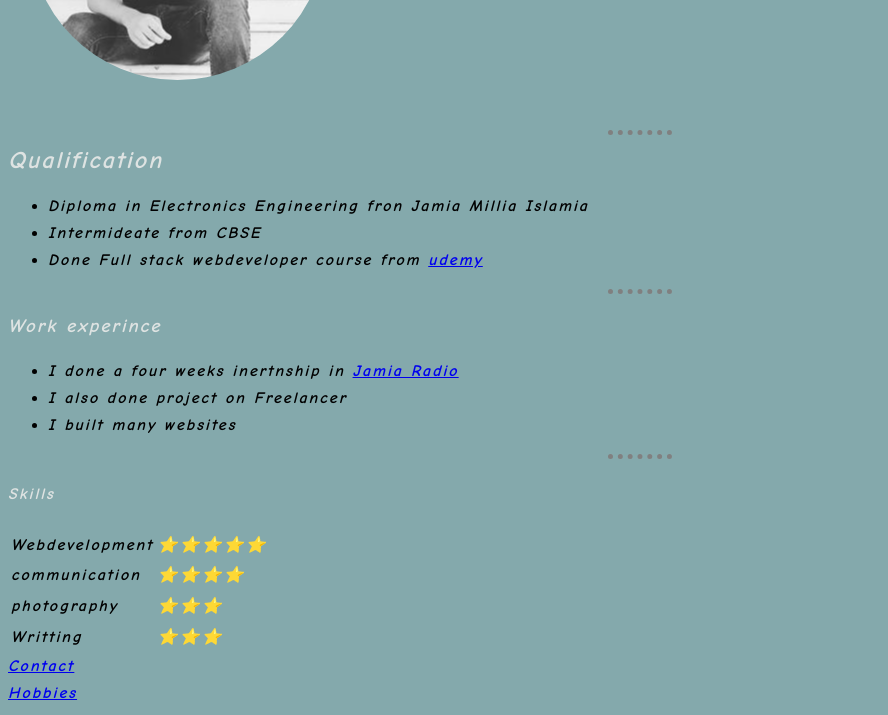
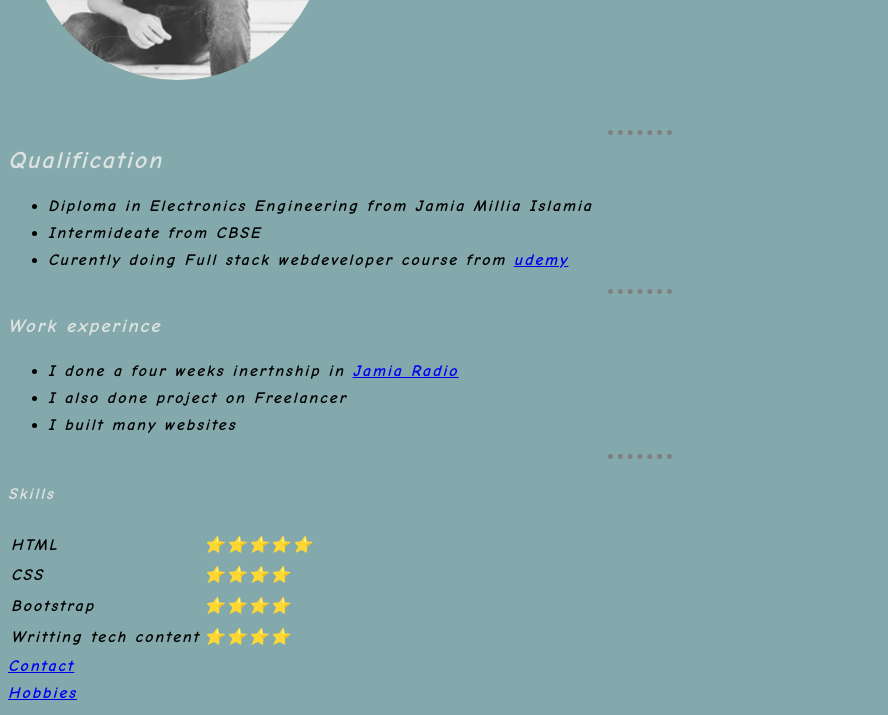
Before and after one commit to Junaid1011/cv, a plain HTML site: page index.html in a window 1280 px wide. Shown: the part 246-961 px from the top of the page, without its empty margins (0-888 px from the left). Drawn offline with Linux system fonts and the light colour scheme.

Commit message:
Update index.html

```diff
--- a/index.html
+++ b/index.html
@@ -15,7 +15,6 @@
       <td><img src="junaid.png" alt="junaid picture"><br></td>
       <td>
         <h1>JUNAID AKHTAR</h1>
-        <p><em>I am Founder and CTO of XYZ.</em><br></p>
         <p>I am a <b>webdeveloper</b> and love to know new Technology.<br></p>
       </td>
     </tr>
@@ -26,9 +25,9 @@
   </h2>
   <p>
   <ul>
-    <li>Diploma in Electronics Engineering fron <b>Jamia Millia Islamia</b></li>
+    <li>Diploma in Electronics Engineering from <b>Jamia Millia Islamia</b></li>
     <li>Intermideate from CBSE</li>
-    <li>Done Full stack webdeveloper course from <a href="https://www.udemy.com">udemy</a></li>
+    <li>Curently doing Full stack webdeveloper course from <a href="https://www.udemy.com">udemy</a></li>
   </ul>
   </p>
   <hr>
@@ -47,23 +46,23 @@
   <table>
     <tr>
       <p>
-        <td>Webdevelopment</td>
+        <td>HTML</td>
       </p>
       <p>
         <td>⭐⭐⭐⭐⭐</td>
       </p>
     </tr>
     <tr>
-      <td>communication</td>
+      <td>CSS</td>
       <td>⭐⭐⭐⭐</td>
     </tr>
     <tr>
-      <td>photography</td>
-      <td>⭐⭐⭐</td>
+      <td>Bootstrap</td>
+      <td>⭐⭐⭐⭐</td>
     </tr>
     <tr>
-      <td>Writting</td>
-      <td>⭐⭐⭐</td>
+      <td>Writting tech content</td>
+      <td>⭐⭐⭐⭐</td>
     </tr>
   </table>
   <a href="contact.html">Contact</a><br>
```
